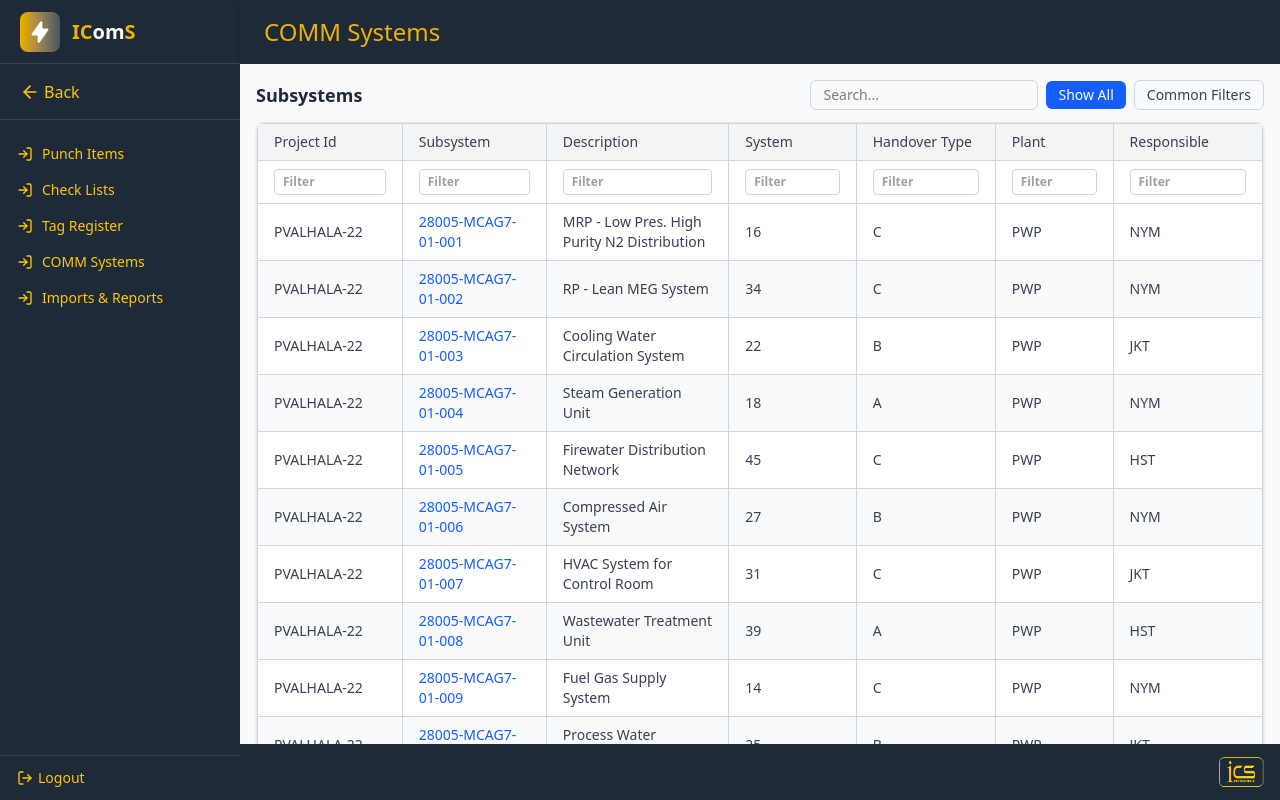
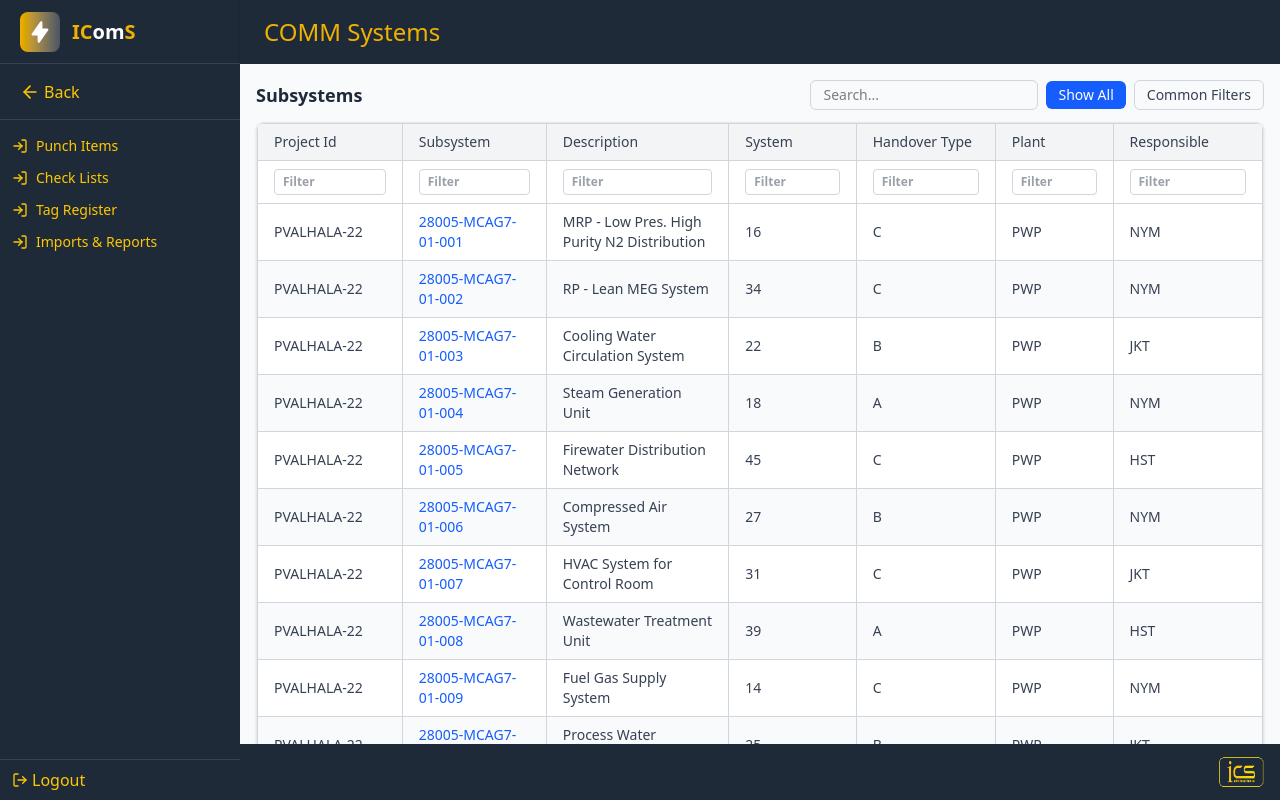
Before and after one commit to shakthi2230/icms-Frontend-new, a React (Vite) app: page /comm-register in a window 1280 px wide. Built offline with nearby package versions, Linux system fonts and the light colour scheme.

Commit message:
side bar items req change and fixeD

```diff
--- a/src/components/Sidebar.jsx
+++ b/src/components/Sidebar.jsx
@@ -1,36 +1,34 @@
 import { ArrowLeft } from "lucide-react";
-import { useNavigate } from "react-router-dom";
+import { useNavigate, useLocation } from "react-router-dom";
 import LogoArea from "./LogoArea";
 
 export default function Sidebar({ config }) {
   const { logo, menuItems, footerItems } = config;
   const navigate = useNavigate();
+  const location = useLocation();
 
-  const handleBack = () => navigate(-1);
+  const activePath = location.pathname;
 
   return (
     <div className="h-screen w-48 sm:w-56 lg:w-60 bg-[#1E2A38] text-yellow-400 flex flex-col flex-shrink-0">
 
-
-      {/* Logo Area */}
       <LogoArea logo={logo} />
 
-      {/* Back Button - centered above logo */}
-      <div className="px-3 flex  items-center h-14 border-b border-gray-700">
+      <div className="px-3 flex items-center h-14 border-b border-gray-700">
         <button
-          onClick={handleBack}
+          onClick={() => navigate(-1)}
           className="flex items-center gap-1 p-2 rounded-lg hover:bg-gray-700 transition-colors"
-          title="Back"
         >
           <ArrowLeft size={20} className="text-yellow-400" />
           <span>Back</span>
         </button>
       </div>
 
-
-      {/* Menu */}
-      <div className="flex flex-col flex-1 mt-4 sm:mt-6 gap-3 sm:gap-4 px-3 sm:px-4 text-xs sm:text-sm overflow-y-auto">
-        {menuItems.map((item, idx) => {
+      {/* MENU - hide active clicked menu item */}
+      <div className="flex flex-col flex-1 mt-4 gap-3 px-3 text-xs sm:text-sm overflow-y-auto">
+        {menuItems
+          .filter(item => !activePath.includes(item.href.replace("/admin-dashboard", "")))
+          .map((item, idx) => {
             const Icon = item.icon;
             return (
               <a
@@ -38,7 +36,7 @@ export default function Sidebar({ config }) {
                 href={item.href}
                 className="flex items-center gap-2 hover:text-white transition-colors"
               >
-              <Icon size={16} className="sm:w-[18px]" />
+                <Icon size={16} />
                 <span className="truncate">{item.label}</span>
               </a>
             );
@@ -46,7 +44,7 @@ export default function Sidebar({ config }) {
       </div>
 
       {/* Footer */}
-      <div className="flex items-center gap-2 px-3 sm:px-4 py-2 sm:py-3 border-t border-gray-700 flex-shrink-0 overflow-x-auto cursor-pointer">
+      <div className="flex items-center gap-2 px-3 py-2 border-t border-gray-700 cursor-pointer">
         {footerItems.map((item, idx) => {
           const Icon = item.icon;
           return (
@@ -54,11 +52,10 @@ export default function Sidebar({ config }) {
               key={idx}
               onClick={item.onClick}
               href={item.href}
-              className="flex items-center gap-1 hover:text-white transition-colors flex-shrink-0"
-              title={item.label}
+              className="flex items-center gap-1 hover:text-white transition-colors"
             >
-              <Icon size={16} className="sm:w-[18px]" />
-              <span className="hidden sm:inline text-xs sm:text-sm truncate">{item.label}</span>
+              <Icon size={16} />
+              <span>{item.label}</span>
             </a>
           );
         })}
```
Lines whose indentation alone changed are shown as unchanged.
